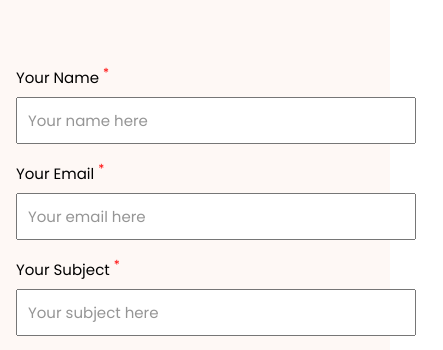
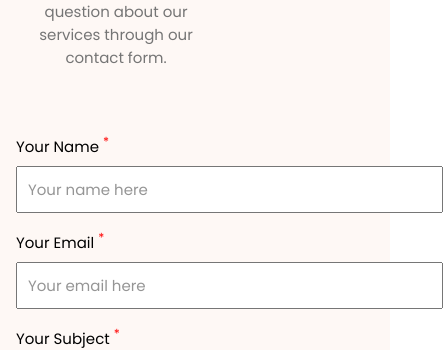
Before and after one commit to prajwalmandlik/Flare-global-soft, a React (Create React App) app: page /Contact in a window 390 px wide. Shown: the part 506-856 px from the top of the page, 443 px wide, since content can reach past the window. Built offline with nearby package versions, Linux system fonts and the light colour scheme.

Commit message:
Update contact.css

```diff
--- a/src/components/contact/contact.css
+++ b/src/components/contact/contact.css
@@ -114,14 +114,14 @@
 
   @media screen and (max-width: 576px) {
     .contact-form{
-        max-width: 500px;
+        max-width: 200px;
         margin: 3rem 1rem;
     }
   }
 
   /* For small devices */
   @media screen and (max-width: 450px) {
-    .form-fild {
+    /* .form-fild {
         max-width: 400px;
-    }
+    } */
   }
```
